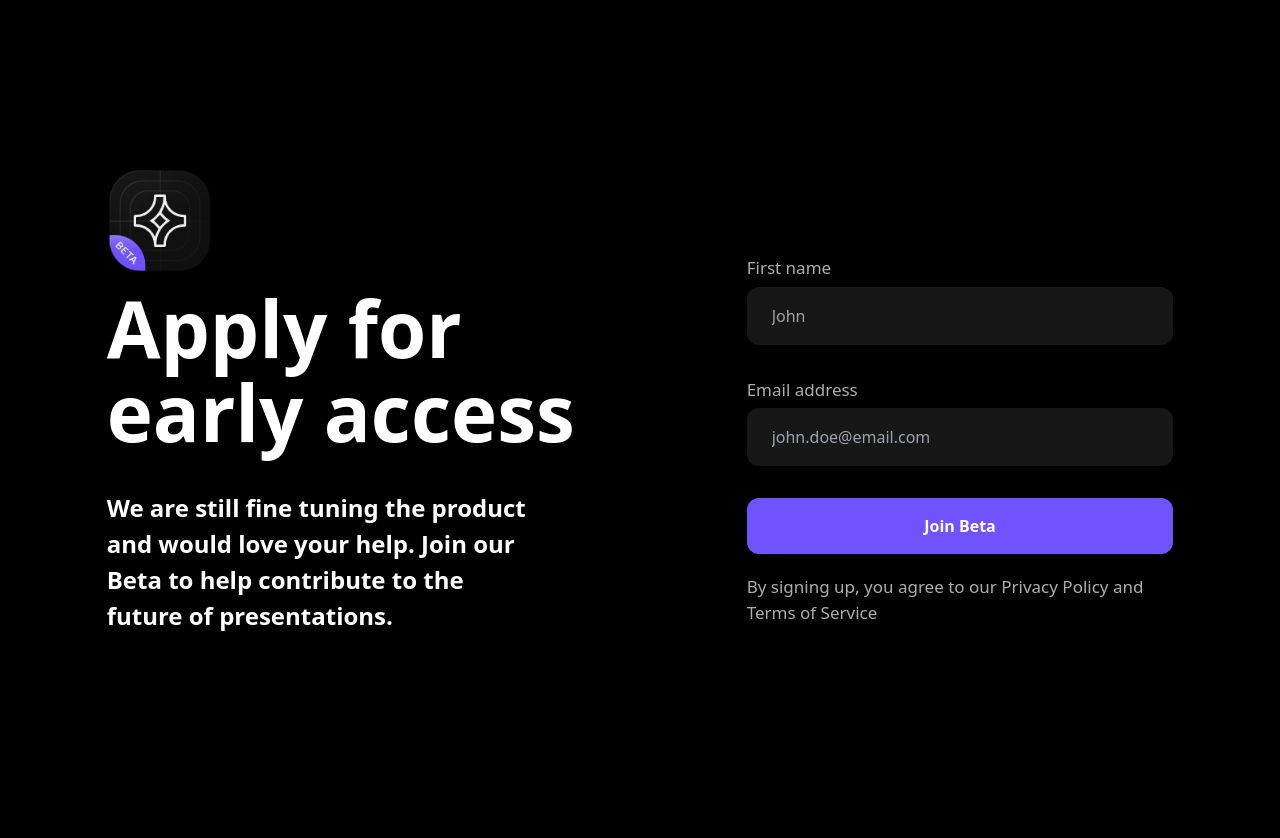
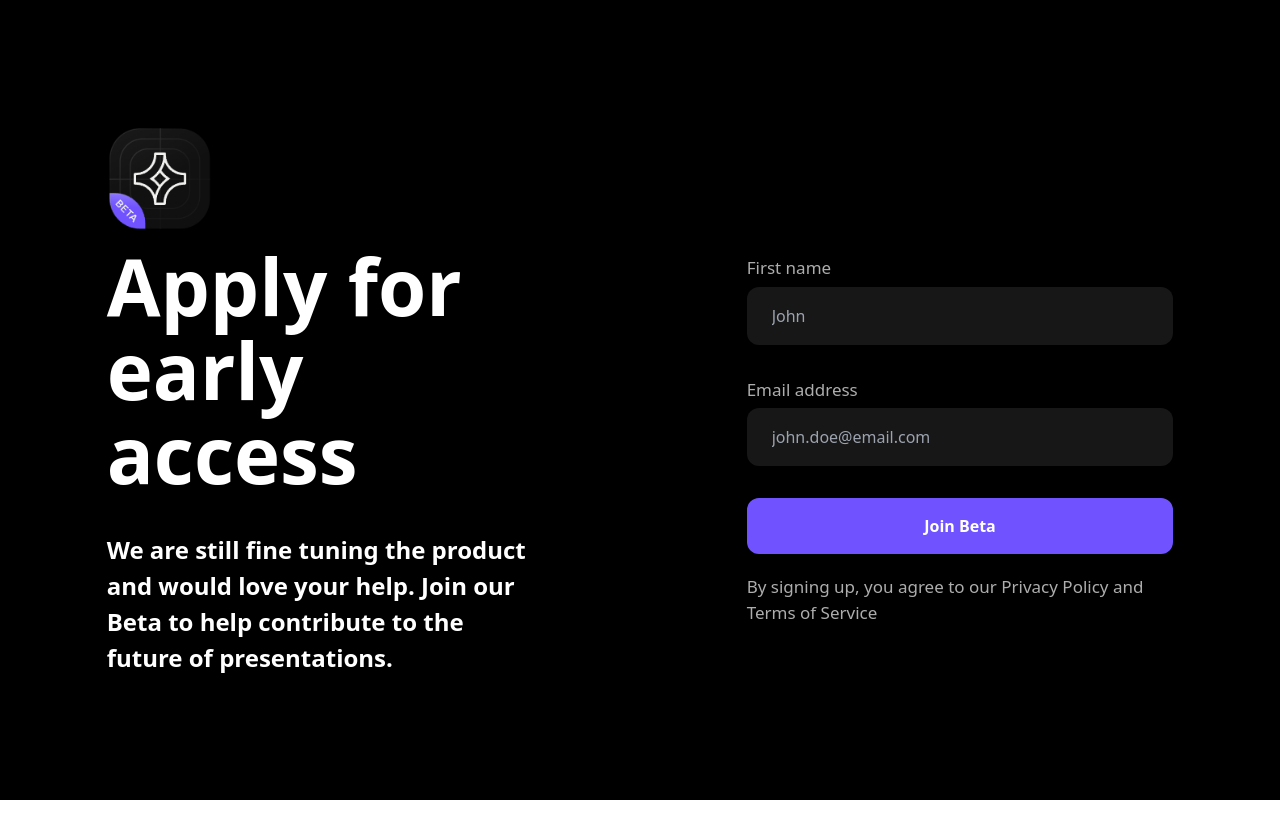
Before and after one commit to Tausif4171/SignUp-Page-In-Tailwind-CSS, a JavaScript app: page / in a window 1280 px wide. After the commit the page ends 800 px from the top, so only its background shows below. Built offline with nearby package versions, Linux system fonts and the light colour scheme; the HTML template or start-up script is replaced by a standard one.

Commit message:
responsive page

```diff
--- a/src/App.js
+++ b/src/App.js
@@ -14,7 +14,7 @@ function App() {
             <div className="flex flex-row md:flex-col">
               <img className="w-[105px] h-[105px]" src={image} />
               <div className="mt-[14px] pl-5 md:pl-[0px]">
-                <h1 className="text-white text-[30px] pb-0 md:text-[78px] md:pb-[2.25rem] w-[479px] md:leading-[84px] font-semibold">Apply for early access</h1>
+                <h1 className="text-white text-[30px] pb-0 md:text-[78px] md:pb-[2.25rem] md:max-w-[479px] md:leading-[84px] font-semibold">Apply for early access</h1>
                 <h5 className="md:hidden text-[#ADADAD] text-[16px]">Currently in Beta</h5>
               </div>
             </div>
@@ -26,8 +26,8 @@ function App() {
         </div>
       </div>
 
-      <div className=' md:w-1/2' >
-        <div className="flex items-center justify-center h-screen mt-[40px]">
+      <div className='h-[470px] md:w-1/2' >
+        <div className="flex items-center justify-center md:h-screen mt-[40px]">
           <div className="flex flex-col w-2/3">
 
             <label className='text-[#ADADAD] text-[17px] pb-[6px]'>First name</label>
```
